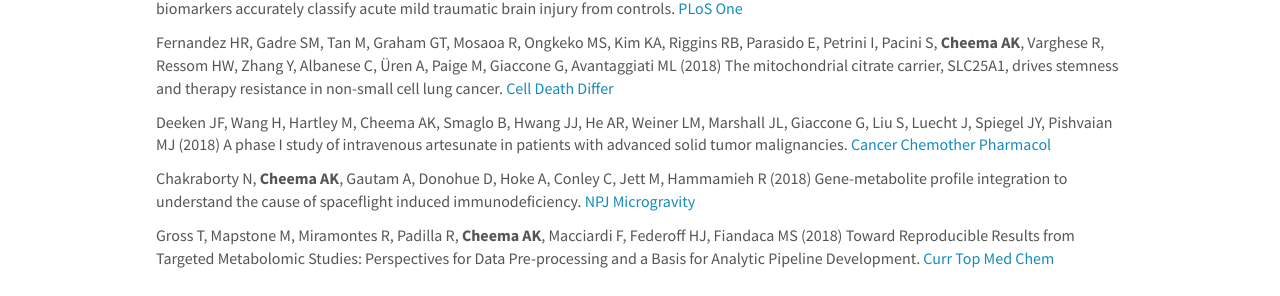
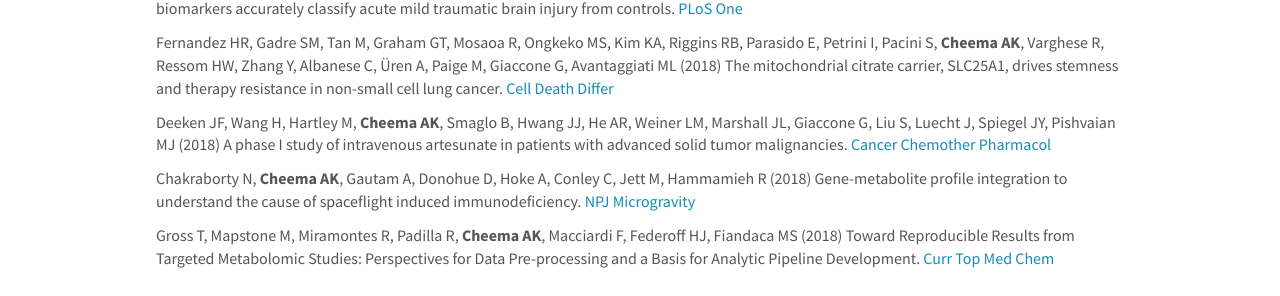
Before and after one commit to cheema-lab/cheema-lab.github.io, a Jekyll site: the page built from _pages/publications.md, in a window 1280 px wide and 900 px high, scrolled down 1030 px. Shown: the part 148-444 px from the top of the window. Built offline with Jekyll 4.4.1, drawn with Linux system fonts in a browser that asks for light colours; nearby versions of some CDN libraries.

Commit message:
updated the publicaton

```diff
--- a/_pages/publications.md
+++ b/_pages/publications.md
@@ -95,7 +95,7 @@ Fiandaca MS, Mapstone M, Mahmoodi A, Gross T, Macciardi F, **Cheema AK**, Mercha
 
 Fernandez HR, Gadre SM, Tan M, Graham GT, Mosaoa R, Ongkeko MS, Kim KA, Riggins RB, Parasido E, Petrini I, Pacini S, **Cheema AK**, Varghese R, Ressom HW, Zhang Y, Albanese C, Üren A, Paige M, Giaccone G, Avantaggiati ML (2018) The mitochondrial citrate carrier, SLC25A1, drives stemness and therapy resistance in non-small cell lung cancer. [Cell Death Differ](http://dx.doi.org/10.1038/s41418-018-0101-z)
 
-Deeken JF, Wang H, Hartley M, Cheema AK, Smaglo B, Hwang JJ, He AR, Weiner LM, Marshall JL, Giaccone G, Liu S, Luecht J, Spiegel JY, Pishvaian MJ (2018) A phase I study of intravenous artesunate in patients with advanced solid tumor malignancies. [Cancer Chemother Pharmacol](https://dx.doi.org/10.1007/s00280-018-3533-8)
+Deeken JF, Wang H, Hartley M, **Cheema AK**, Smaglo B, Hwang JJ, He AR, Weiner LM, Marshall JL, Giaccone G, Liu S, Luecht J, Spiegel JY, Pishvaian MJ (2018) A phase I study of intravenous artesunate in patients with advanced solid tumor malignancies. [Cancer Chemother Pharmacol](https://dx.doi.org/10.1007/s00280-018-3533-8)
 
 Chakraborty N, **Cheema AK**, Gautam A, Donohue D, Hoke A, Conley C, Jett M, Hammamieh R (2018) Gene-metabolite profile integration to understand the cause of spaceflight induced immunodeficiency. [NPJ Microgravity](https://www.ncbi.nlm.nih.gov/pmc/articles/pmid/29387784/)
 
```
